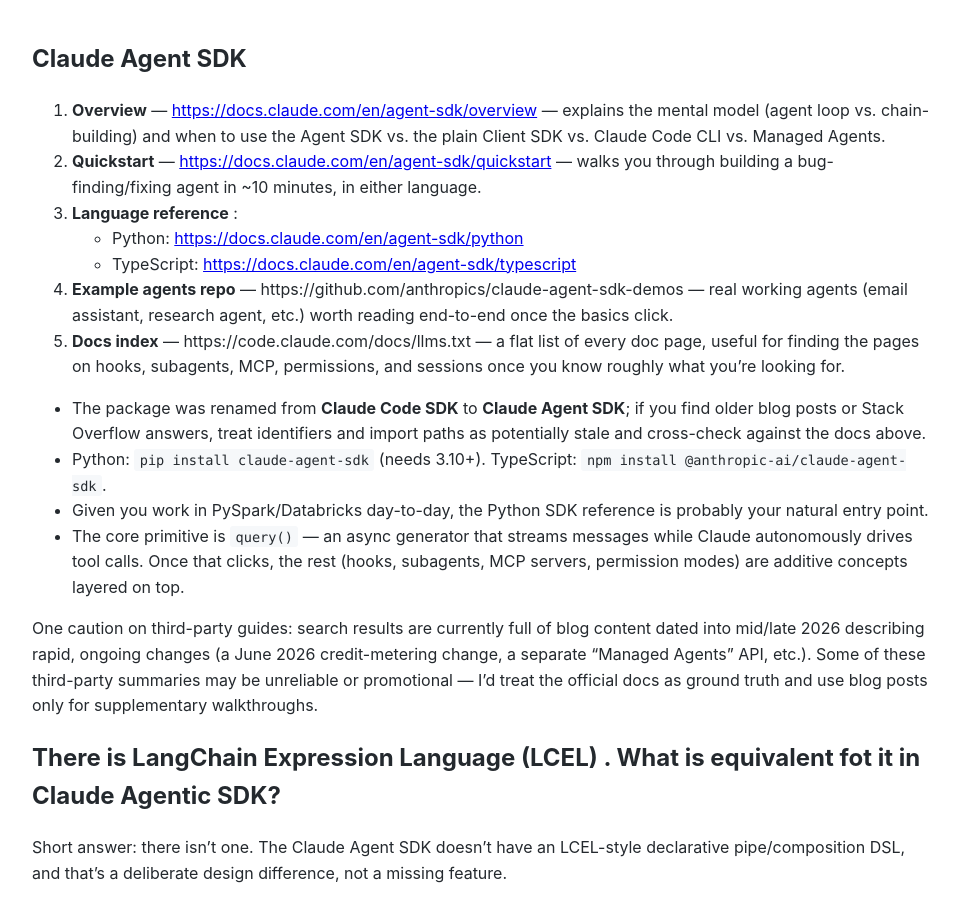
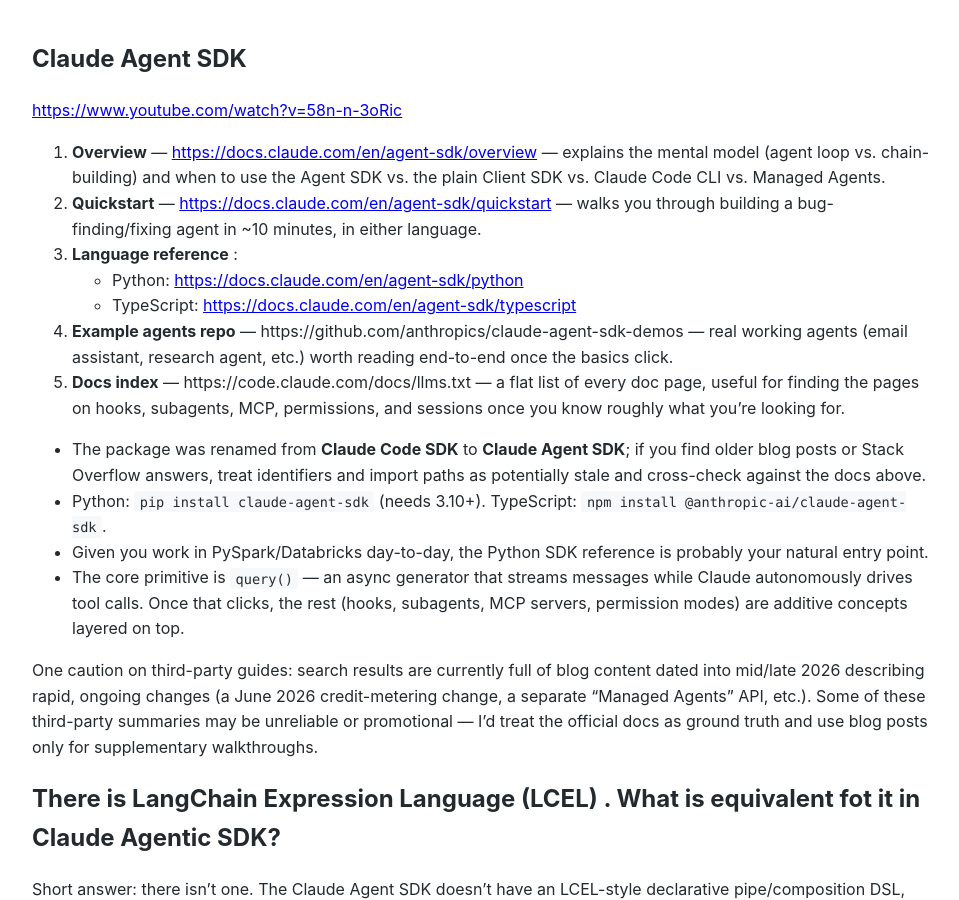
Before and after one commit to Michael-Lubinsky/michael-lubinsky.github.com, a Jekyll site: the page built from ml/claude_agent_sdk.md, in a window 1280 px wide and 900 px high. Shown: the whole window, without its empty margins (158-1117 px from the left). Built offline with Jekyll 4.4.1, drawn with Linux system fonts in a browser that asks for light colours; our own code applies the rules of GitHub Pages for plain Markdown files.

Commit message:
Add YouTube link to Claude Agent SDK documentation
Added a link to a YouTube video for the Claude Agent SDK.

```diff
--- a/ml/claude_agent_sdk.md
+++ b/ml/claude_agent_sdk.md
@@ -1,5 +1,6 @@
 ## Claude Agent SDK
 
+ <https://www.youtube.com/watch?v=58n-n-3oRic>
 
 1. **Overview** — <https://docs.claude.com/en/agent-sdk/overview> — explains the mental model (agent loop vs. chain-building) and when to use the Agent SDK vs. the plain Client SDK vs. Claude Code CLI vs. Managed Agents.
 2. **Quickstart** — <https://docs.claude.com/en/agent-sdk/quickstart> — walks you through building a bug-finding/fixing agent in ~10 minutes, in either language.
```
